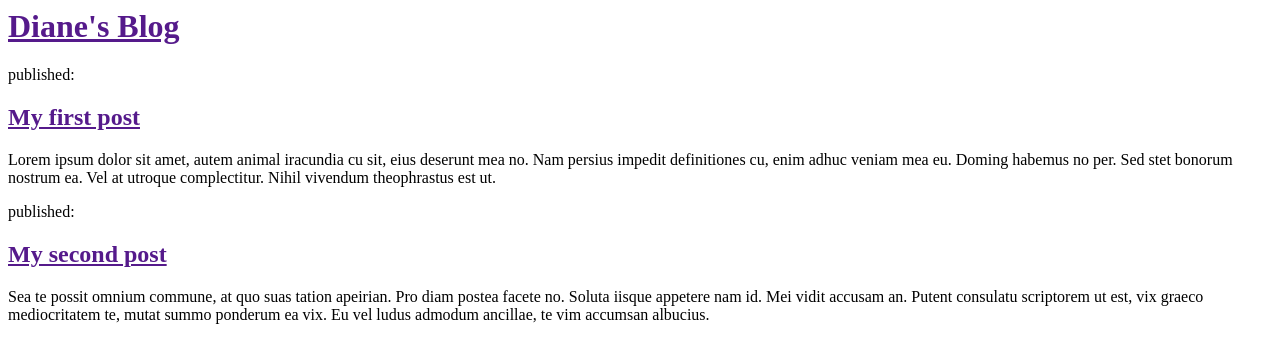
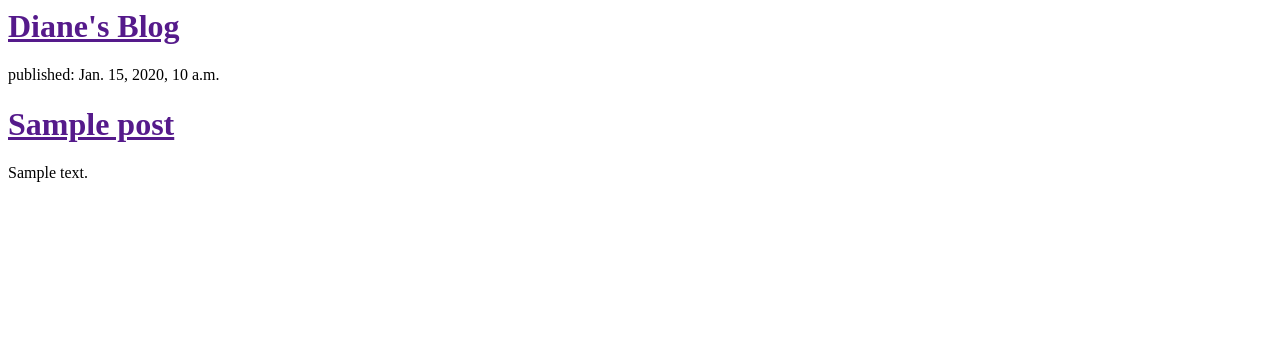
Before and after one commit to diane4144/my-first-blog, a Django app: template blog/templates/blog/post_list.html in a window 1280 px wide. Shown: the top 363 px of the page. Run offline with Django 3.2, Linux system fonts and the light colour scheme; the template is opened without the code that fills it: values that come from a table or form of the project are taken from there, others are empty; tables that the repository leaves empty hold one stand-in row (values such as "Sample post").

Commit message:
Modified templates to display posts from database.

```diff
--- a/blog/templates/blog/post_list.html
+++ b/blog/templates/blog/post_list.html
@@ -9,17 +9,20 @@
         	<h1><a href="">Diane's Blog</a></h1>
         </div>
 
-        <div>
-        	<p>published: </p>
-        	<h2><a href="">My first post</a></h2>
-        	<p>Lorem ipsum dolor sit amet, autem animal iracundia cu sit, eius deserunt mea no. Nam persius impedit definitiones cu, enim adhuc veniam mea eu. Doming habemus no per. Sed stet bonorum nostrum ea. Vel at utroque complectitur. Nihil vivendum theophrastus est ut.</p>
-        </div>
+        {% for post in posts %}
 
-        <div>
-        	<p>published: </p>
-        	<h2><a href="">My second post</a></h2>
-        	<p>Sea te possit omnium commune, at quo suas tation apeirian. Pro diam postea facete no. Soluta iisque appetere nam id. Mei vidit accusam an. Putent consulatu scriptorem ut est, vix graeco mediocritatem te, mutat summo ponderum ea vix. Eu vel ludus admodum ancillae, te vim accumsan albucius.</p>
-        </div>
+        	<div>
+
+        		<p>published: {{ post.published_date }}</p>
+
+        		<h1><a href="">{{ post.title }}</a></h1>
+
+        		<p>{{ post.text|linebreaks }}</p>
+
+        	</div>
+
+        {% endfor %}
+
     </body>
 
 </html>
--- a/blog/views.py
+++ b/blog/views.py
@@ -1,4 +1,7 @@
 from django.shortcuts import render
+from django.utils import timezone
+from .models import Post
 
 def post_list(request):
-    return render(request, 'blog/post_list.html', {})
+	posts = Post.objects.filter(published_date__lte=timezone.now()).order_by('published_date')
+	return render(request, 'blog/post_list.html', {'posts': posts})
```
